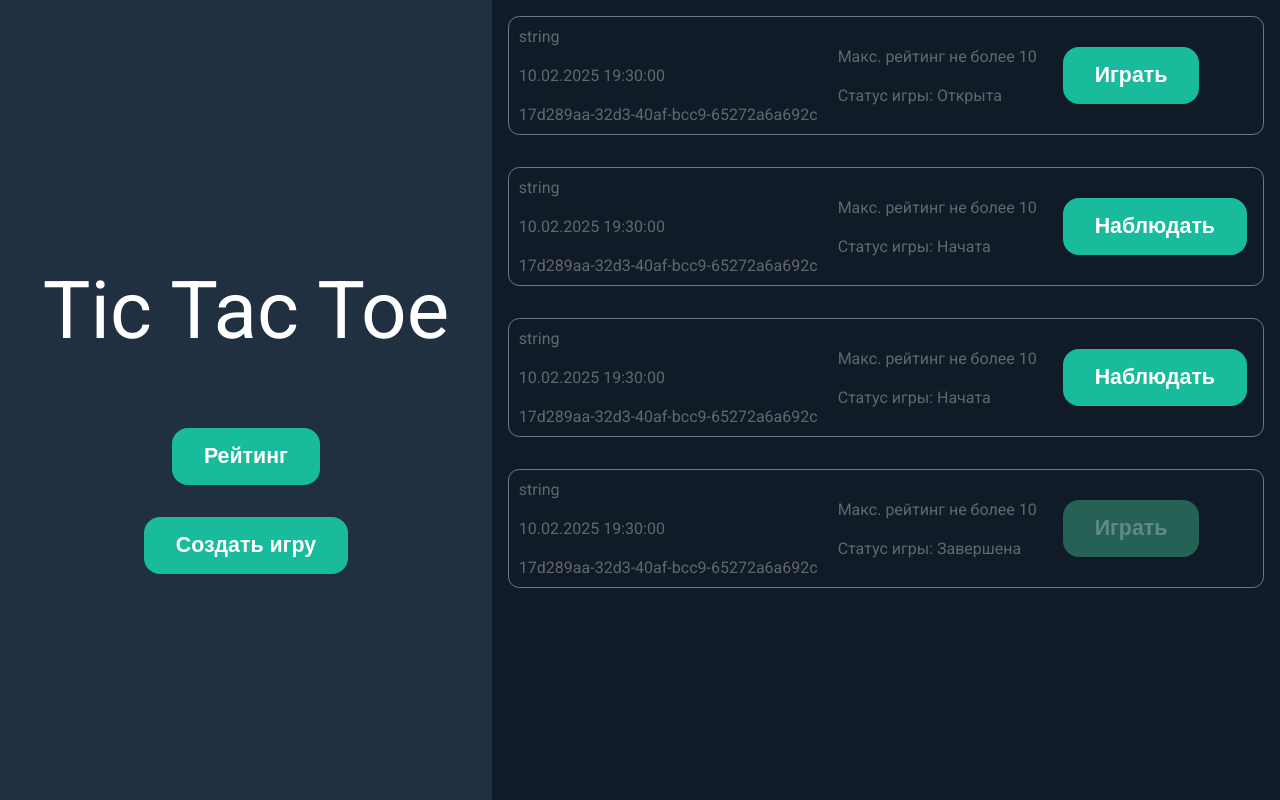
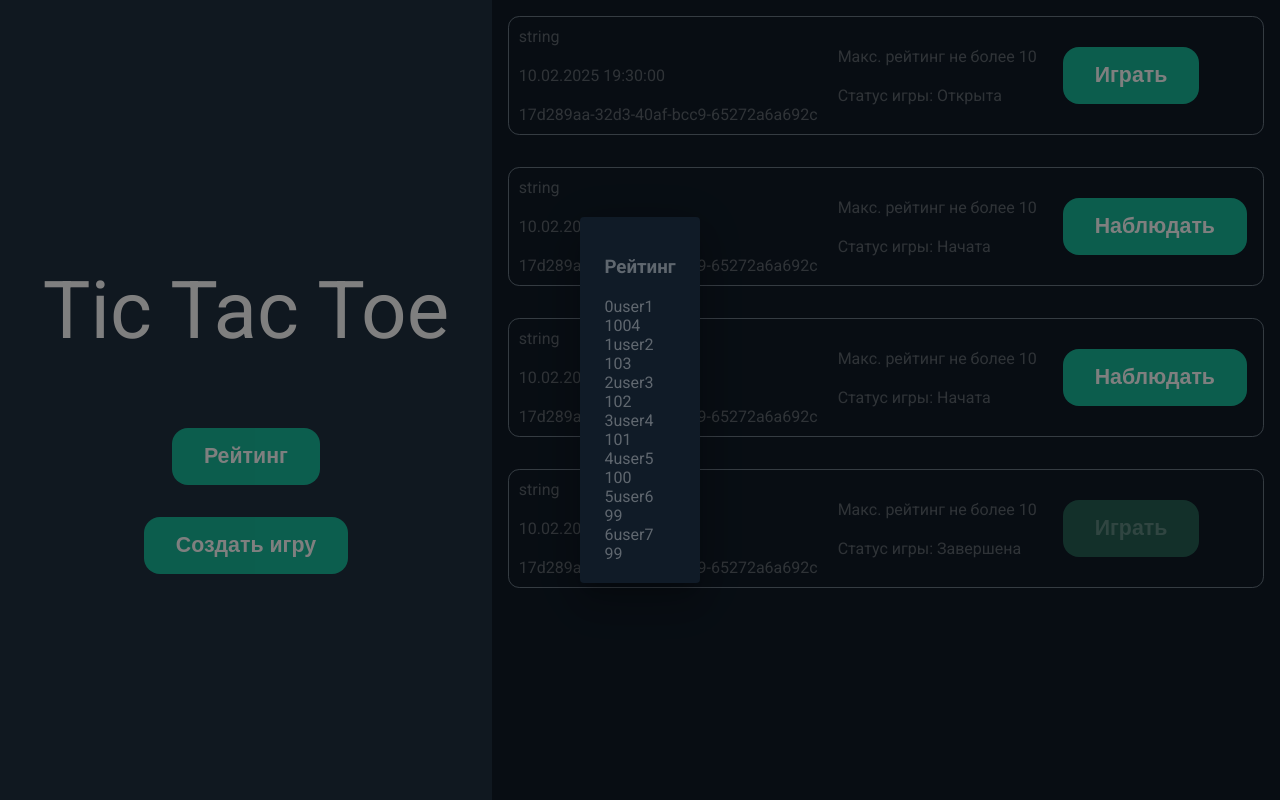
Before and after one commit to iigaz/dotnet5-exam, a React (Vite) app in the folder front/xodotnet/: page /games in a window 1280 px wide. Both pictures are taken after a click on the button "Рейтинг". Built offline with nearby package versions, Linux system fonts and the light colour scheme.

Commit message:
just added modal windows without proper styles

```diff
--- a/front/xodotnet/package.json
+++ b/front/xodotnet/package.json
@@ -10,6 +10,9 @@
     "preview": "vite preview"
   },
   "dependencies": {
+    "@emotion/react": "^11.14.0",
+    "@emotion/styled": "^11.14.0",
+    "@mui/material": "^6.4.3",
     "@types/node": "^22.13.1",
     "react": "^19.0.0",
     "react-dom": "^19.0.0",
--- /dev/null
+++ b/front/xodotnet/src/components/mainPageModalWindows/createNewGameModalWindow/createNewGameModalWindow.tsx
@@ -0,0 +1,13 @@
+import { Dialog, DialogContent, DialogTitle } from "@mui/material";
+import { DialogProps } from "../ratingModalWindow/ratingModalWindow.tsx";
+
+function CreateNewGameModalWindow(props: DialogProps) {
+  return (
+    <Dialog open={props.open} onClose={props.onClose}>
+      <DialogTitle></DialogTitle>
+      <DialogContent></DialogContent>
+    </Dialog>
+  );
+}
+
+export default CreateNewGameModalWindow;
--- /dev/null
+++ b/front/xodotnet/src/components/mainPageModalWindows/ratingModalWindow/ratingModalWindow.module.css
@@ -0,0 +1,3 @@
+.modalWindow{
+    color: #ffffff55
+}
--- /dev/null
+++ b/front/xodotnet/src/components/mainPageModalWindows/ratingModalWindow/ratingModalWindow.tsx
@@ -0,0 +1,55 @@
+import classes from "./ratingModalWindow.module.css";
+import { Dialog, DialogContent, DialogTitle } from "@mui/material";
+
+function RatingModalWindow(props: DialogProps) {
+  return (
+    <Dialog
+      open={props.open}
+      onClose={props.onClose}
+      sx={{
+        "& .MuiPaper-root": {
+          backgroundColor: "var(--accent-color)",
+        },
+      }}
+    >
+      <DialogContent>
+        <div className={classes.modalWindow}>
+          <div>
+            <h3>Рейтинг</h3>
+          </div>
+          {tempRatingList.map((userRating: UserRating, index) => (
+            <div>
+              <div>
+                {index}
+                {userRating.username}
+              </div>
+              <div>{userRating.rating}</div>
+            </div>
+          ))}
+        </div>
+      </DialogContent>
+    </Dialog>
+  );
+}
+
+export default RatingModalWindow;
+
+export interface DialogProps {
+  open: boolean;
+  onClose: () => void;
+}
+
+export interface UserRating {
+  username: string;
+  rating: number;
+}
+
+const tempRatingList: UserRating[] = [
+  { username: "user1", rating: 1004 },
+  { username: "user2", rating: 103 },
+  { username: "user3", rating: 102 },
+  { username: "user4", rating: 101 },
+  { username: "user5", rating: 100 },
+  { username: "user6", rating: 99 },
+  { username: "user7", rating: 99 },
+];
--- a/front/xodotnet/src/pages/mainPage/MainPage.tsx
+++ b/front/xodotnet/src/pages/mainPage/MainPage.tsx
@@ -3,16 +3,32 @@ import Button from "../../components/general/button/button.tsx";
 import GamesList, {
   GamesListProps,
 } from "../../components/gamesList/gamesList.tsx";
+import RatingModalWindow from "../../components/mainPageModalWindows/ratingModalWindow/ratingModalWindow.tsx";
+import { useState } from "react";
+import CreateNewGameModalWindow from "../../components/mainPageModalWindows/createNewGameModalWindow/createNewGameModalWindow.tsx";
 
 function MainPage() {
+  const [ratingWindowOpen, setRatingWindowOpen] = useState(false);
+  const [createGameWindowOpen, setCreateGameWindowOpen] = useState(false);
+
   return (
     <div className={classes.container}>
       <div className={classes.gameAndRating}>
         <h1>Tic Tac Toe</h1>
-        <Button>Рейтинг</Button>
-        <Button>Создать игру</Button>
+        <Button onClick={() => setRatingWindowOpen(true)}>Рейтинг</Button>
+        <Button onClick={() => setCreateGameWindowOpen(true)}>
+          Создать игру
+        </Button>
       </div>
       <GamesList {...tempList} />
+      <RatingModalWindow
+        open={ratingWindowOpen}
+        onClose={() => setRatingWindowOpen(false)}
+      />
+      <CreateNewGameModalWindow
+        open={createGameWindowOpen}
+        onClose={() => setCreateGameWindowOpen(false)}
+      />
     </div>
   );
 }
```
Also changed, not shown: front/xodotnet/src/components/mainPageModalWindows/createNewGameModalWindow/createNewGameModalWindow.module.css (added), 1 other file (tests, documents, lock files or other folders).
